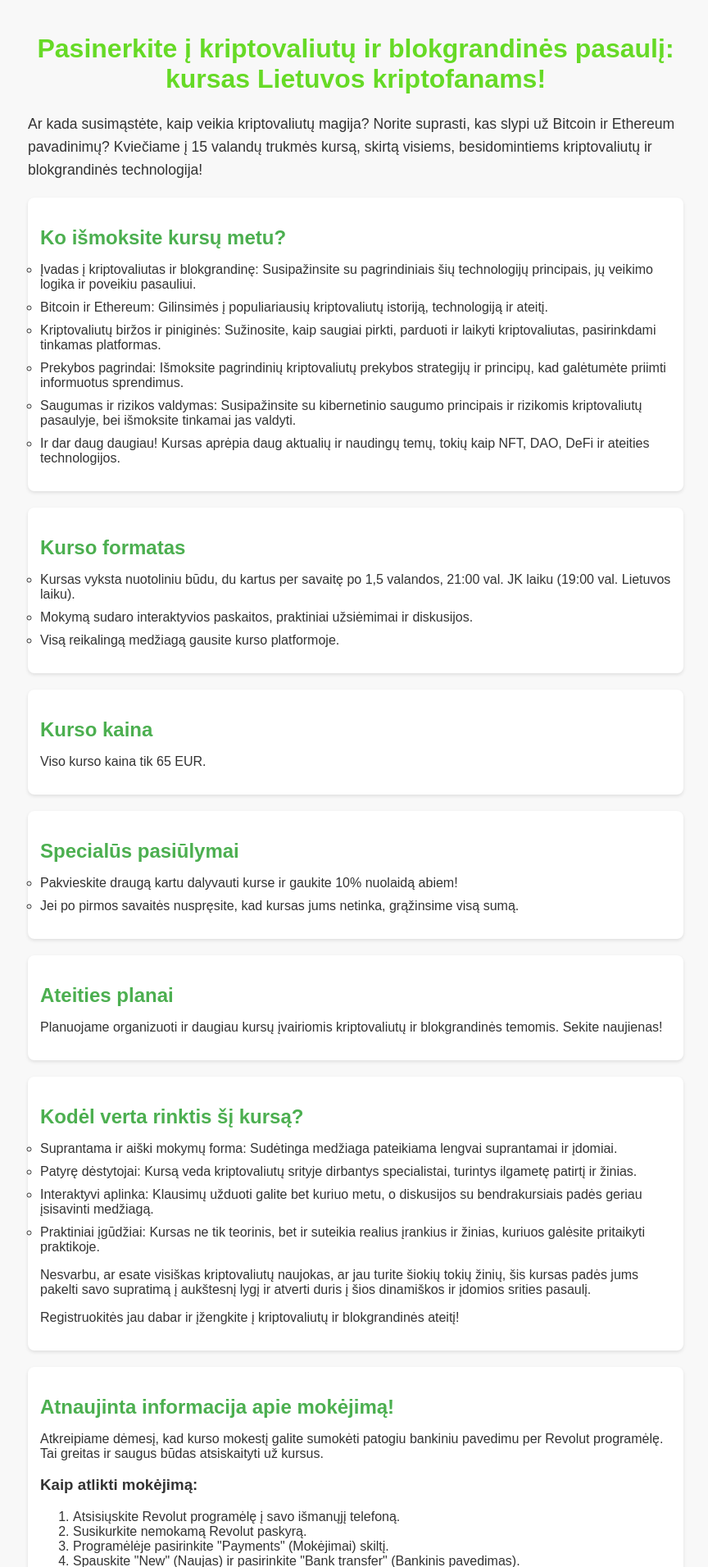
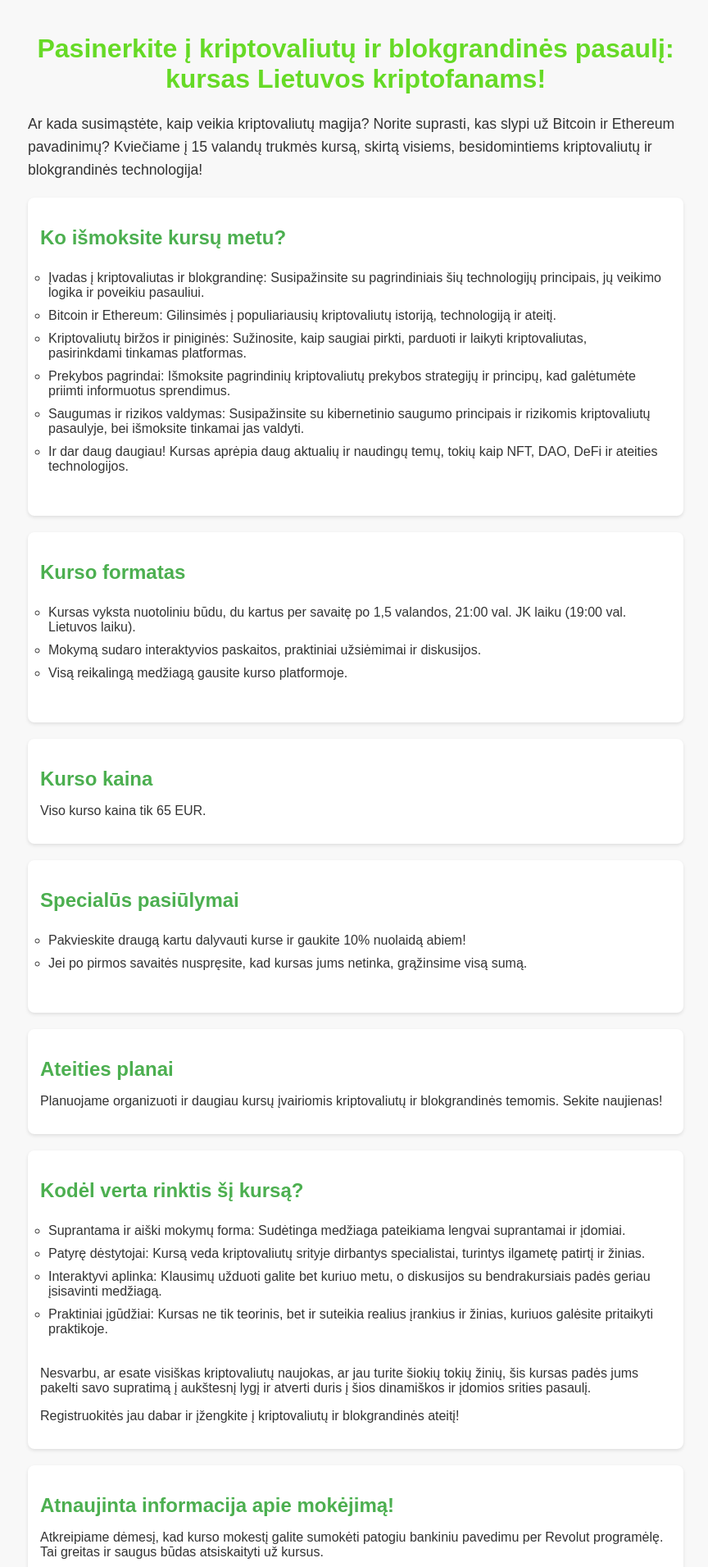
Before and after one commit to MisterVaidas/form-LT, a Flask app: page /about in a window 1280 px wide. Shown: the top 1911 px of the page at 82% size, without its empty margins (206-1070 px from the left). Run offline with Flask 3, Linux system fonts and the light colour scheme.

Commit message:
adjusted css

```diff
--- a/static/about.css
+++ b/static/about.css
@@ -38,7 +38,7 @@ body {
 
 .course-list {
     list-style-type: circle;
-    padding: 0;
+    padding: 10px;
 }
 
 .course-list li {
```
